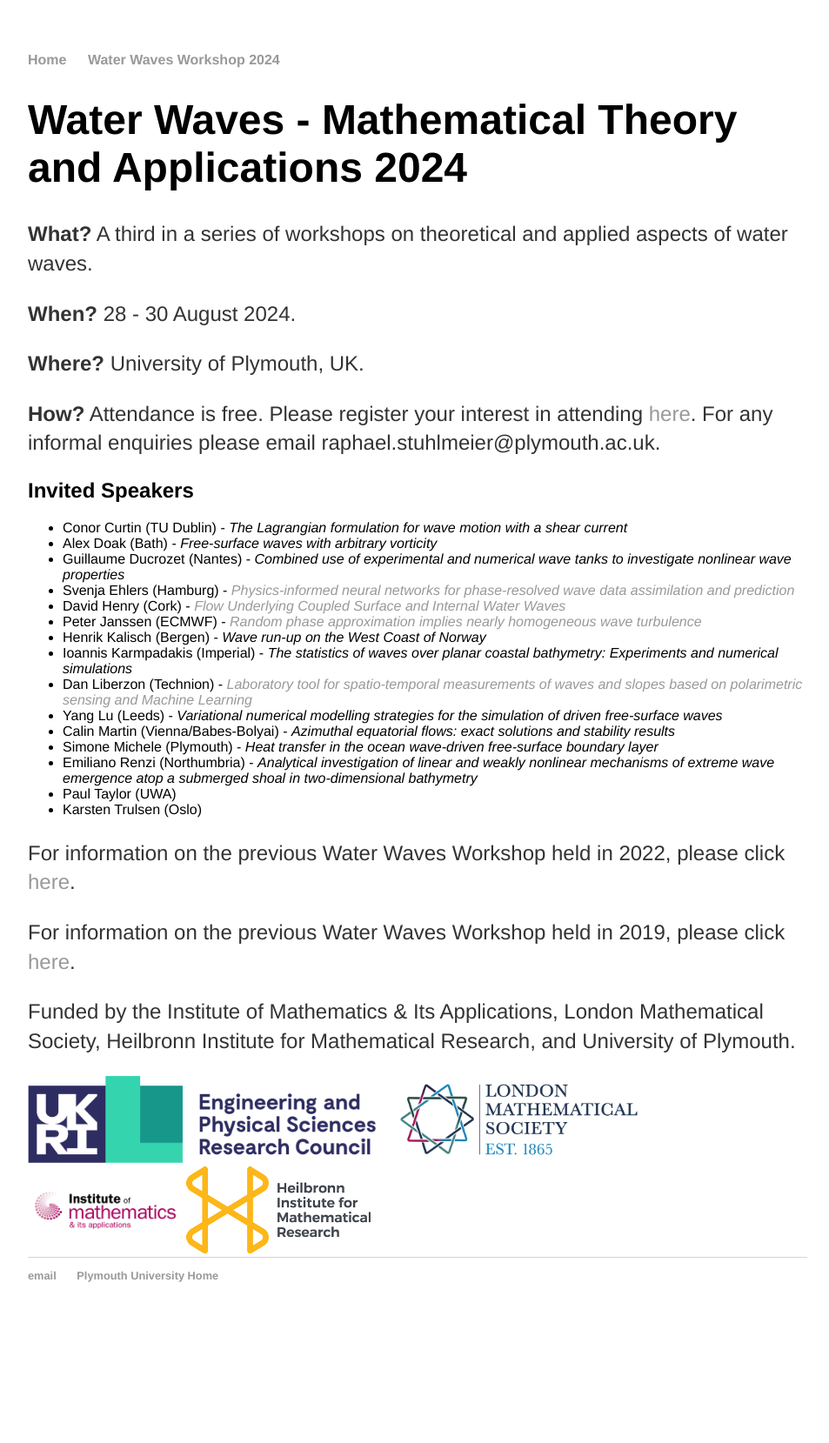
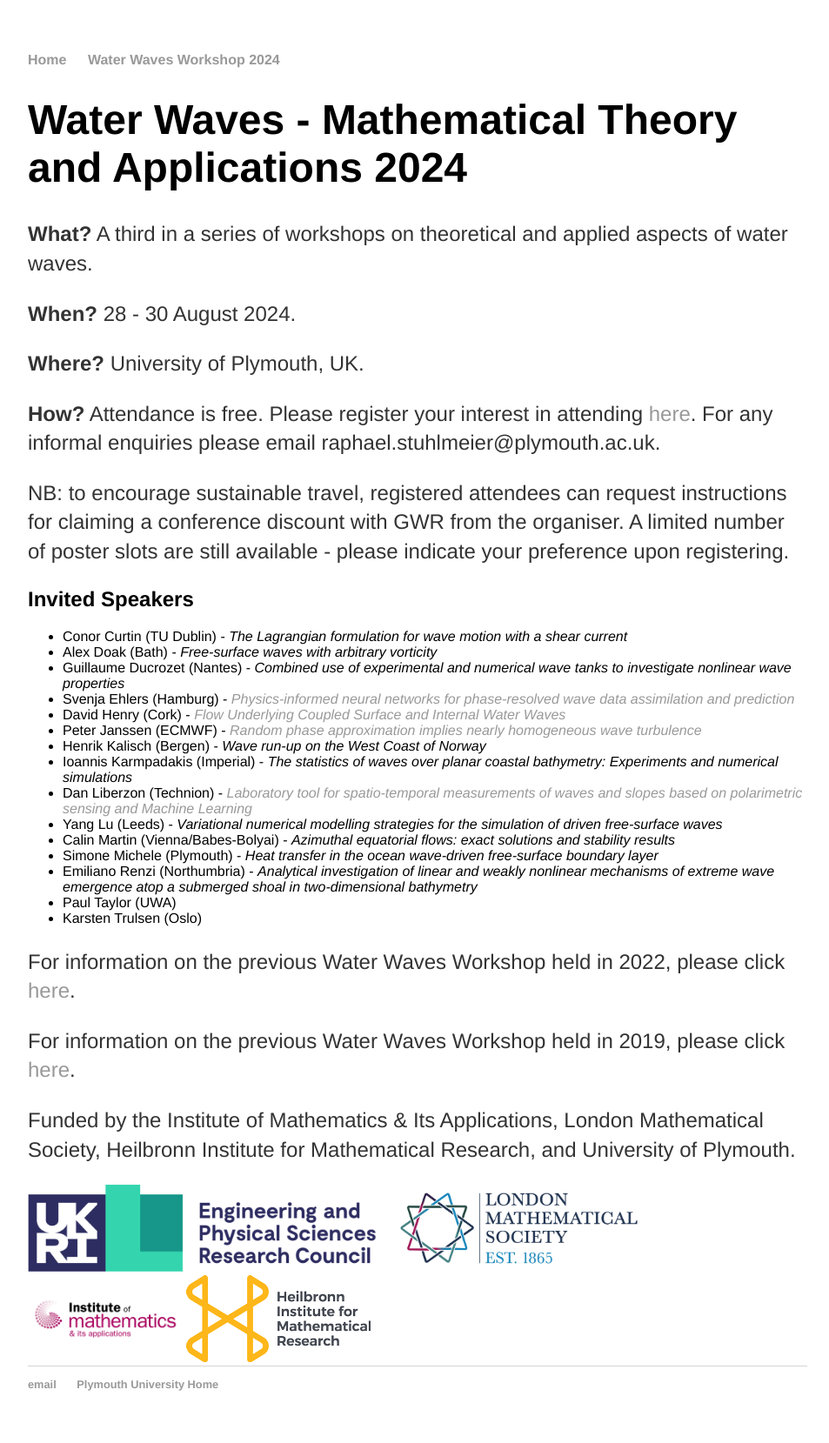
Before and after one commit to rstuhlmeier/rstuhlmeier.github.io, a Jekyll site: the page built from conferences/workshop2024.html, in a window 1280 px wide. Shown: the whole page at 87% size, without its empty margins (160-1113 px from the left). Built offline with Jekyll 4.4.1, drawn with Linux system fonts in a browser that asks for light colours; before the commit the page ends 1534 px from its top, so only the background shows below that.

Commit message:
Update workshop2024.html

```diff
--- a/conferences/workshop2024.html
+++ b/conferences/workshop2024.html
@@ -9,7 +9,7 @@
 <p><b>When?</b>   28 - 30 August 2024. </p>
 <p><b>Where?</b>  University of Plymouth, UK.
     <p><b>How?</b> Attendance is free. Please register your interest in attending <a href="https://forms.office.com/e/YVXgNJjize">here</a>.  For any informal enquiries please email raphael.stuhlmeier@plymouth.ac.uk.</p>
-
+<p>NB: to encourage sustainable travel, registered attendees can request instructions for claiming a conference discount with GWR from the organiser. A limited number of poster slots are still available - please indicate your preference upon registering.</p>
 
 <h2>Invited Speakers</h2>
 <ul type=disc>
```
